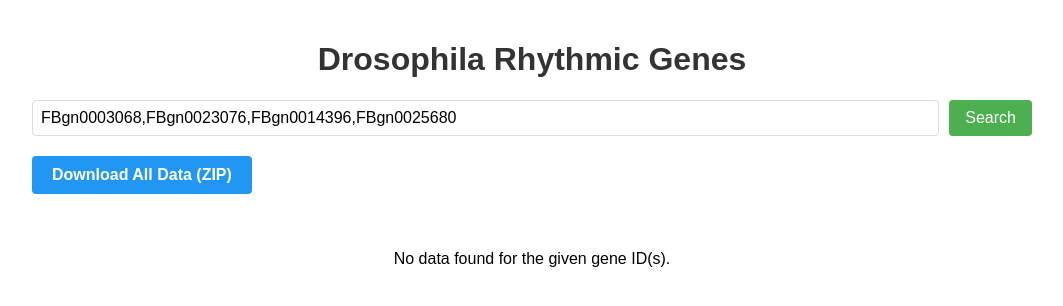
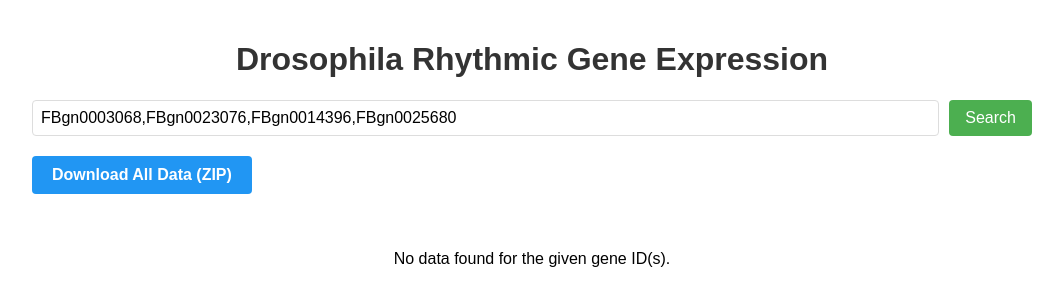
Before and after one commit to zhangfei1947/DrosophilaRhythmicGenes, a Flask app: page / in a window 1280 px wide. Shown: the top 306 px of the page, without its empty margins (108-1171 px from the left). Run offline with Flask 3, Linux system fonts and the light colour scheme; data that the repository does not hold is empty.

Commit message:
Flask init

```diff
--- a/app.py
+++ b/app.py
@@ -56,7 +56,7 @@ def track_visitor():
         if x_forwarded_for:
             ip = x_forwarded_for.split(',')[0].strip()  # 第一个 IP 是客户端的真实 IP
         else:
-            ip = request.remote_addr  # 回退到 remote_addr（本地开发用）
+            ip = request.remote_addr
 
         query = request.args.get('gene_ids', '')
 
--- a/templates/index.html
+++ b/templates/index.html
@@ -3,7 +3,7 @@
 <head>
     <meta charset="UTF-8">
     <meta name="viewport" content="width=device-width, initial-scale=1.0">
-    <title>Drosophila Rhythmic Genes</title>
+    <title>Drosophila Rhythmic Gene Expression</title>
     <script src="https://cdn.jsdelivr.net/npm/chart.js@3"></script>
     <style>
         body {
@@ -100,7 +100,7 @@
 </head>
 <body>
 
-    <h1>Drosophila Rhythmic Genes</h1>
+    <h1>Drosophila Rhythmic Gene Expression</h1>
 
     <form id="searchForm">
         <input type="text" id="geneInput"
```
Also changed, not shown: 5 other files.
